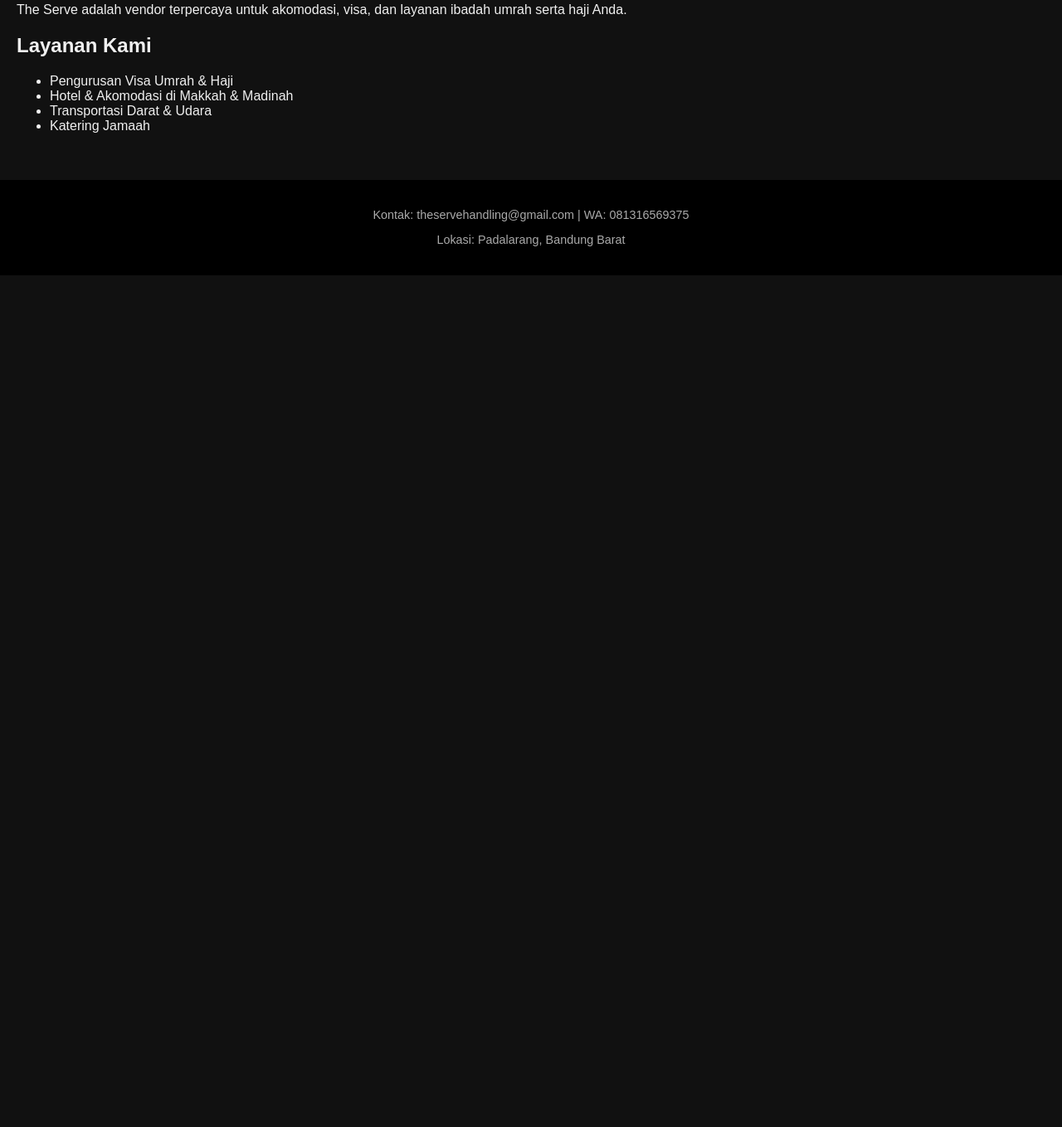
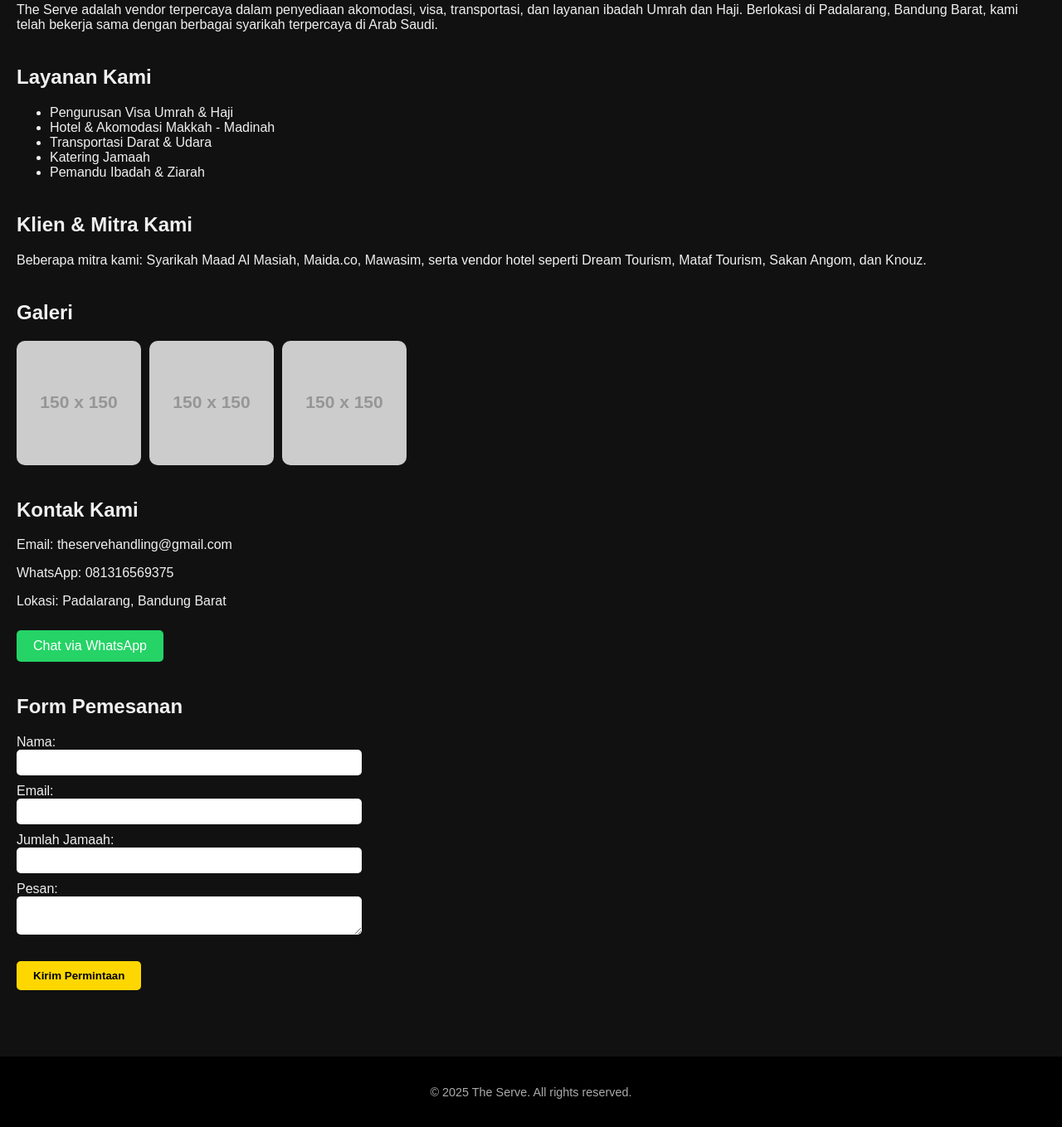
Before and after one commit to TheServe/The-Serve-, a plain HTML site: page index.html in a window 1280 px wide. Shown: the part 360-1719 px from the top of the page at 83% size. Before the commit the page ends 800 px from the top, so only its background shows below. Drawn offline with Linux system fonts and the light colour scheme; placeholder pictures from the web are drawn by us.

Commit message:
Add files via upload

```diff
--- a/index.html
+++ b/index.html
@@ -15,32 +15,71 @@
   <nav>
     <ul>
       <li><a href="#">Beranda</a></li>
-      <li><a href="#">Tentang Kami</a></li>
-      <li><a href="#">Layanan Kami</a></li>
-      <li><a href="#">Klien / Mitra</a></li>
-      <li><a href="#">Galeri</a></li>
-      <li><a href="#">Kontak</a></li>
-      <li><a href="#">Pemesanan</a></li>
+      <li><a href="#tentang">Tentang Kami</a></li>
+      <li><a href="#layanan">Layanan Kami</a></li>
+      <li><a href="#klien">Klien / Mitra</a></li>
+      <li><a href="#galeri">Galeri</a></li>
+      <li><a href="#kontak">Kontak</a></li>
+      <li><a href="#pesan">Pemesanan</a></li>
     </ul>
   </nav>
   <main>
-    <section>
+    <section id="tentang">
       <h2>Tentang Kami</h2>
-      <p>The Serve adalah vendor terpercaya untuk akomodasi, visa, dan layanan ibadah umrah serta haji Anda.</p>
+      <p>The Serve adalah vendor terpercaya dalam penyediaan akomodasi, visa, transportasi, dan layanan ibadah Umrah dan Haji. Berlokasi di Padalarang, Bandung Barat, kami telah bekerja sama dengan berbagai syarikah terpercaya di Arab Saudi.</p>
     </section>
-    <section>
+
+    <section id="layanan">
       <h2>Layanan Kami</h2>
       <ul>
         <li>Pengurusan Visa Umrah & Haji</li>
-        <li>Hotel & Akomodasi di Makkah & Madinah</li>
+        <li>Hotel & Akomodasi Makkah - Madinah</li>
         <li>Transportasi Darat & Udara</li>
         <li>Katering Jamaah</li>
+        <li>Pemandu Ibadah & Ziarah</li>
       </ul>
     </section>
+
+    <section id="klien">
+      <h2>Klien & Mitra Kami</h2>
+      <p>Beberapa mitra kami: Syarikah Maad Al Masiah, Maida.co, Mawasim, serta vendor hotel seperti Dream Tourism, Mataf Tourism, Sakan Angom, dan Knouz.</p>
+    </section>
+
+    <section id="galeri">
+      <h2>Galeri</h2>
+      <div class="gallery">
+        <img src="https://via.placeholder.com/150" alt="Galeri 1">
+        <img src="https://via.placeholder.com/150" alt="Galeri 2">
+        <img src="https://via.placeholder.com/150" alt="Galeri 3">
+      </div>
+    </section>
+
+    <section id="kontak">
+      <h2>Kontak Kami</h2>
+      <p>Email: theservehandling@gmail.com</p>
+      <p>WhatsApp: 081316569375</p>
+      <p>Lokasi: Padalarang, Bandung Barat</p>
+      <a class="wa-button" href="https://wa.me/6281316569375" target="_blank">Chat via WhatsApp</a>
+    </section>
+
+    <section id="pesan">
+      <h2>Form Pemesanan</h2>
+      <form>
+        <label>Nama:</label><br>
+        <input type="text" name="nama" required><br>
+        <label>Email:</label><br>
+        <input type="email" name="email"><br>
+        <label>Jumlah Jamaah:</label><br>
+        <input type="number" name="jumlah"><br>
+        <label>Pesan:</label><br>
+        <textarea name="pesan"></textarea><br><br>
+        <button type="submit">Kirim Permintaan</button>
+      </form>
+    </section>
   </main>
+
   <footer>
-    <p>Kontak: theservehandling@gmail.com | WA: 081316569375</p>
-    <p>Lokasi: Padalarang, Bandung Barat</p>
+    <p>&copy; 2025 The Serve. All rights reserved.</p>
   </footer>
 </body>
 </html>
--- a/style.css
+++ b/style.css
@@ -35,6 +35,43 @@ nav ul li a {
 main {
   padding: 40px 20px;
 }
+section {
+  margin-bottom: 40px;
+}
+.gallery {
+  display: flex;
+  gap: 10px;
+}
+.gallery img {
+  width: 150px;
+  border-radius: 10px;
+}
+form input, form textarea {
+  width: 100%;
+  max-width: 400px;
+  padding: 8px;
+  margin-bottom: 10px;
+  border: none;
+  border-radius: 5px;
+}
+form button {
+  background-color: #ffd700;
+  border: none;
+  padding: 10px 20px;
+  cursor: pointer;
+  color: #000;
+  font-weight: bold;
+  border-radius: 5px;
+}
+.wa-button {
+  display: inline-block;
+  margin-top: 10px;
+  background-color: #25D366;
+  color: white;
+  padding: 10px 20px;
+  text-decoration: none;
+  border-radius: 5px;
+}
 footer {
   background-color: #000;
   padding: 20px;
```
